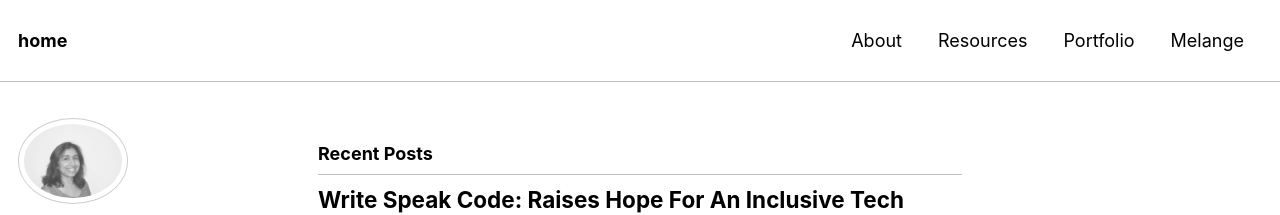
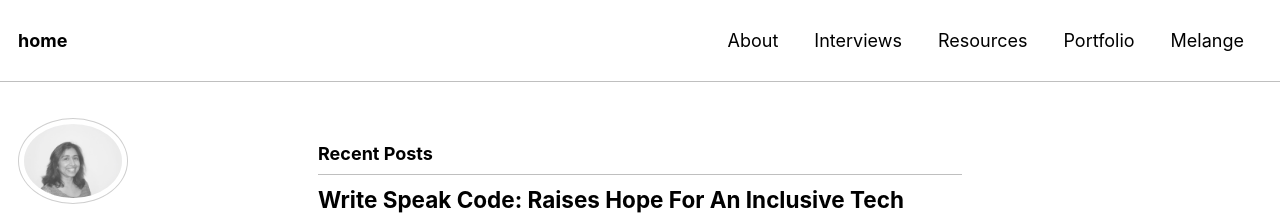
Before and after one commit to reshamas/reshamas.github.io, a Jekyll site: the page built from index.html, in a window 1280 px wide and 900 px high. Shown: the top 215 px of the window. Built offline with Jekyll 4.4.1, drawn with Linux system fonts in a browser that asks for light colours; the list of posts is cut into pages by our own code.

Commit message:
Update navigation.yml

```diff
--- a/_data/navigation.yml
+++ b/_data/navigation.yml
@@ -5,6 +5,8 @@ main:
   # main links links
   - title: About
     url: /about/
+  - title: Interviews
+    url: /interviews/
   - title: Resources
     url: /resources/
   - title: Portfolio
```
